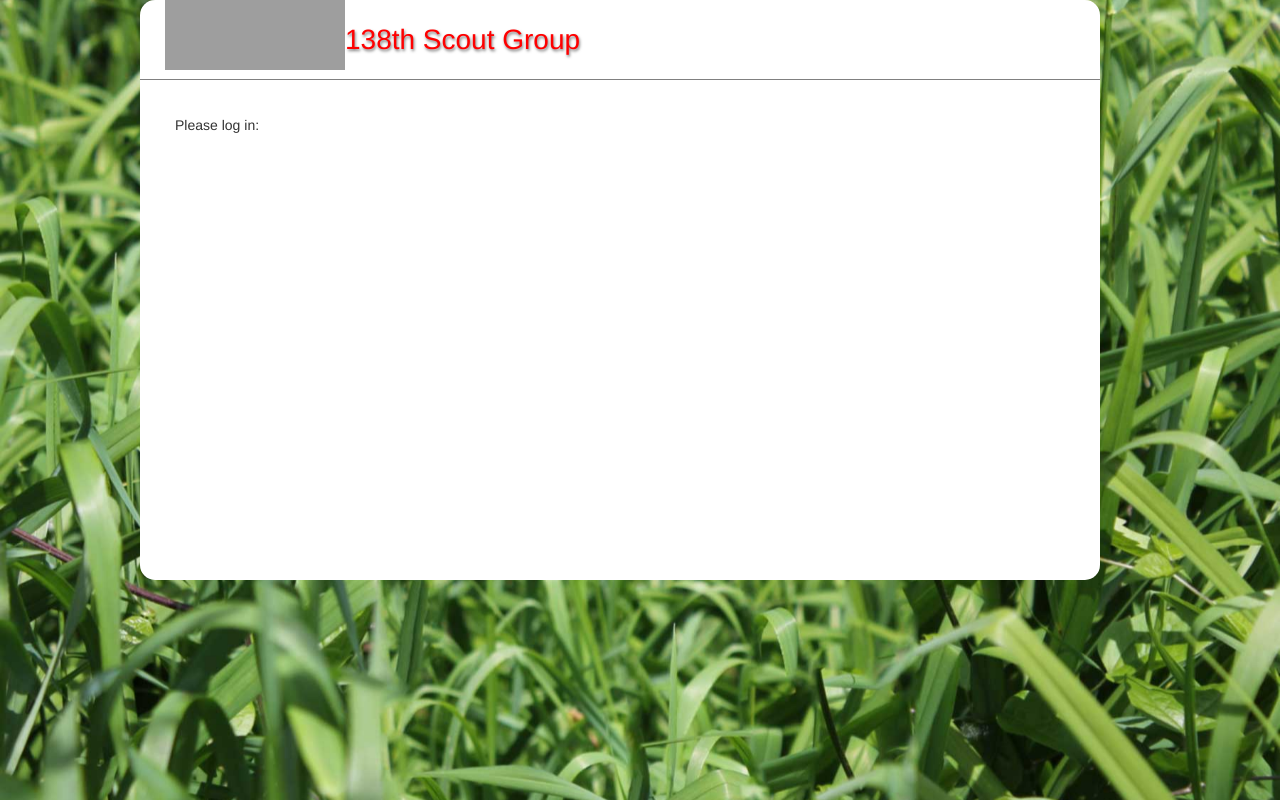
After one commit to badukboy/badgeTracker, a PHP site: page /login.php in a window 1280 px wide. The commit adds this page. Run offline with PHP 8.4, Linux system fonts and the light colour scheme; grey boxes are pictures that could not be loaded.

Commit message:
Created login file

```diff
--- a/css/style.css
+++ b/css/style.css
@@ -4,7 +4,7 @@
     box-sizing: border-box;
 }
 
-body {
+html, body {
     background-image: url("../images/background.jpg");
     background-repeat: no-repeat;
     background-size: cover;
@@ -15,6 +15,7 @@ body {
     line-height: 1.42857143;
     color: #333;
     margin: 0;
+    height: 100%;
 }
 
 .header {
@@ -91,9 +92,11 @@ body {
 }
 
 .content-wrapper .main-content {
-    width: 610px;
+    width: 100%;
     float: left;
     padding: 10px;
+    min-height:100%;
+    position: relative;
 }
 
 .content-wrapper .main-content .post {
@@ -188,3 +191,23 @@ body {
     -moz-box-shadow: 4px 2px 6px rgba(0,0,0, 0.5);
     -webkit-box-shadow: 4px 2px 6px rgba(0,0,0, 0.5);
 }
+#loginWrapper {
+  position: absolute;
+  top: 50%;
+  left: 50%;
+  height: 500px;
+  width: 500px;
+  transform: translate(-500px, -500px);
+}
+.footer {
+    position: relative;
+    height: 50px;
+    width: 960px;
+    -webkit-border-bottom-left-radius: 15px;
+    -webkit-border-botoom-right-radius: 15px;
+    -moz-border-radius-bottomleft: 15px;
+    -moz-border-radius-bottomright: 15px;
+    border-bottom-left-radius: 15px;
+    border-bottom-right-radius: 15px;
+    background-color: white;
+}
--- /dev/null
+++ b/login.php
@@ -0,0 +1,30 @@
+<!DOCTYPE html>
+<html>
+<head>
+<title>Badge Tracker</title>
+<link rel="stylesheet" type="text/css" href="css/style.css">
+</head>
+
+<body>
+	<div id = "loginWrapper">
+        <div class="header">
+            <a href=".">
+                <div class="logo"></div>
+                <h2 class="title">138th Scout Group</h2>
+            </a>
+    	</div>
+    	<div class="content-wrapper">
+            <div class="main-content">
+             <div id = "login">
+                 Please log in:
+             </div>
+
+            </div>
+            <div style="clear: both;"></div>
+        </div>
+        <div class = "footer">
+        </div>
+    </div>
+</body>
+
+</html>
```
Also changed, not shown: index.php (+11 -5 lines).
